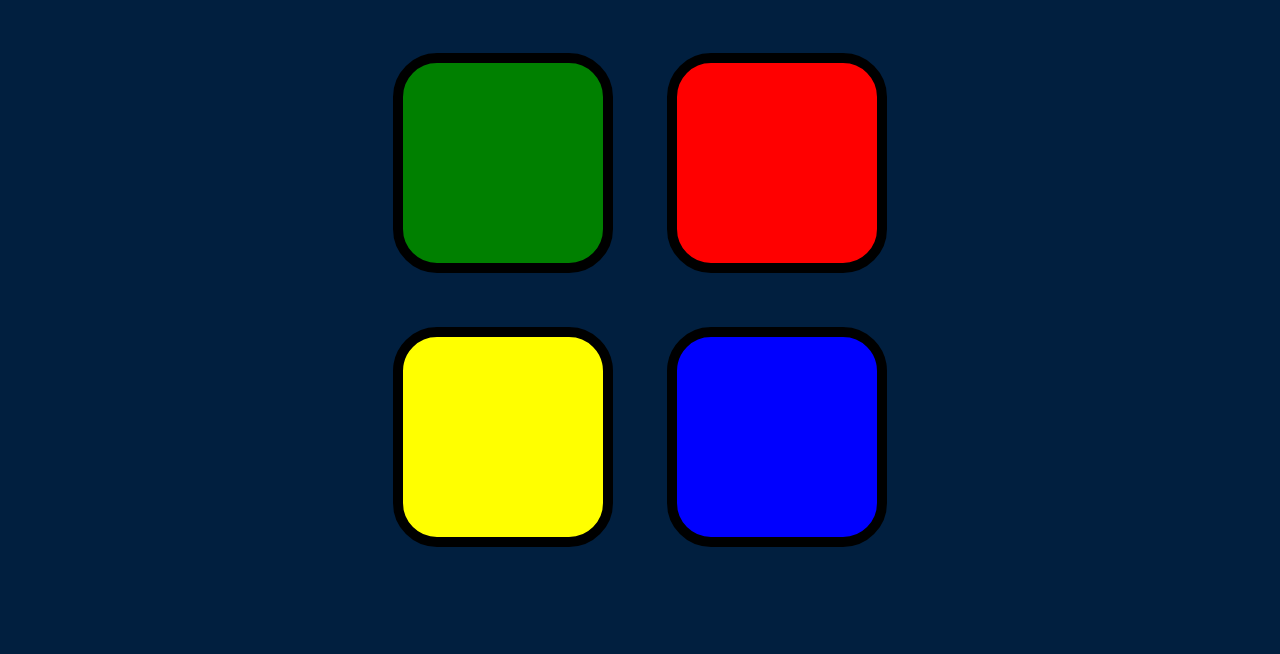
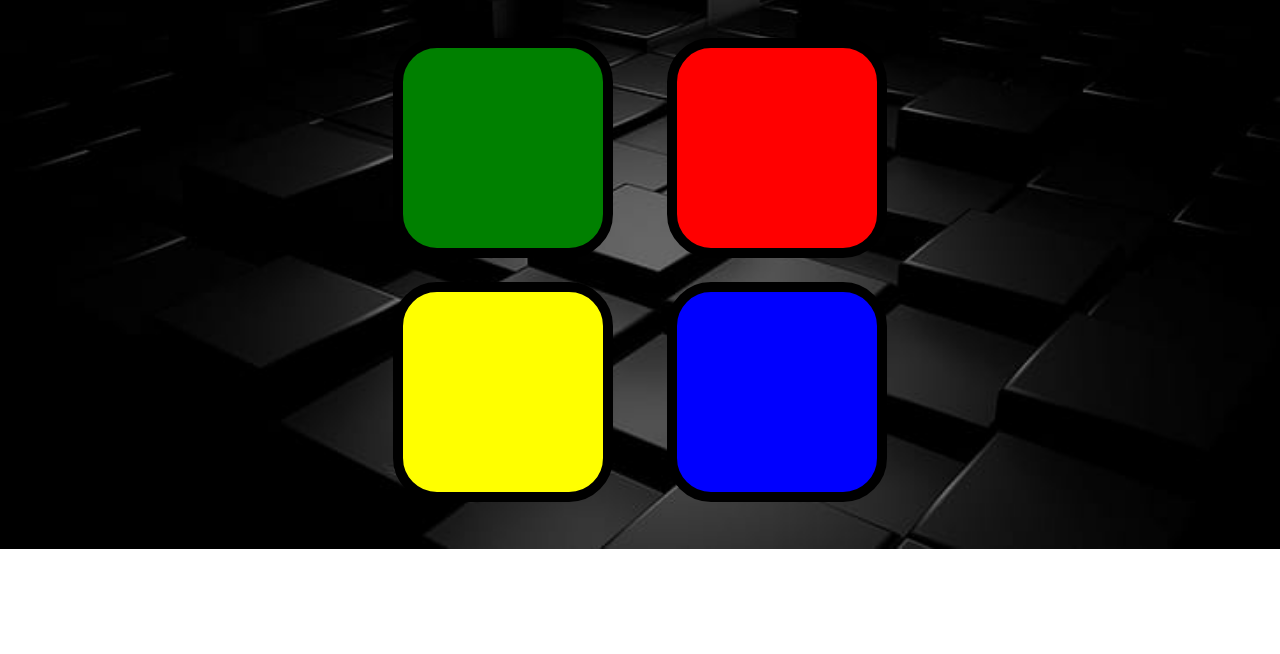
Before and after one commit to DivyanshTungaria-01/Simon-Game, a plain HTML site: page index.html in a window 1280 px wide. Shown: the part 146-800 px from the top of the page. Drawn offline with Linux system fonts and the light colour scheme.

Commit message:
Background image added

```diff
--- a/index.html
+++ b/index.html
@@ -11,7 +11,7 @@
 <body>
   <h1 id="level-title">Press A Key to Start</h1>
   <div class="container">
-    <div lass="row">
+    <div class="row">
 
       <div type="button" id="green" class="btn green">
 
--- a/styles.css
+++ b/styles.css
@@ -1,24 +1,27 @@
 body {
   text-align: center;
-  background-color: #011F3F;
+  background-image: url("images/box.jpg");
+  height: 100%;
+  background-position: center;
+  background-repeat: no-repeat;
+  background-size: cover;
 }
 
 #level-title {
   font-family: 'Press Start 2P', cursive;
   font-size: 3rem;
   margin:  5%;
-  color: #FEF2BF;
+  color:bisque;
 }
 
 .container {
   display: block;
   width: 50%;
   margin: auto;
-
 }
 
 .btn {
-  margin: 25px;
+  margin: 10px 25px;
   display: inline-block;
   height: 200px;
   width: 200px;
```
Also changed, not shown: images/box.jpg (added), images/butterfly.jpg (added), images/coloured.jpg (added), images/lines.jpg (added), images/texture.jpg (added), images/wooden.jpg (added).
